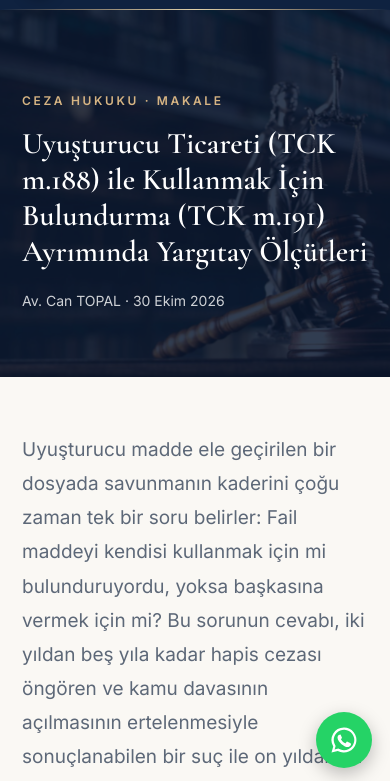
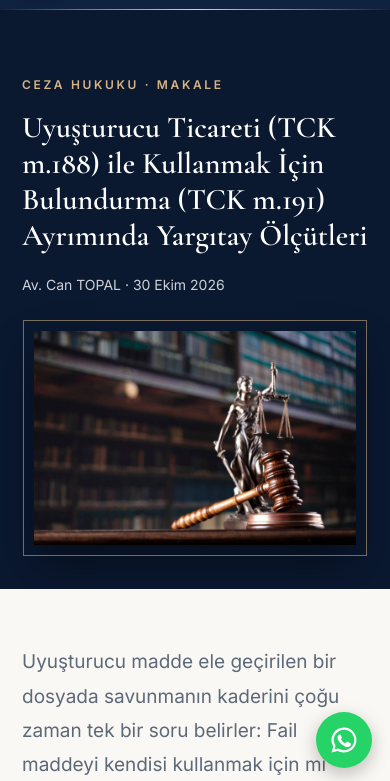
Before and after one commit to avcantopal/desehukuk, a plain HTML site: page makaleler/tck-188-191-ayrimi.html in a window 390 px wide. Shown: the part 58-839 px from the top of the page. Drawn offline with nearby package versions, Linux system fonts and the light colour scheme.

Commit message:
Makale başlıkları: masaüstünde sağda sinematik fotoğraf (odak ayarlı), mobilde kırpılmamış çerçeveli kart
Co-Authored-By: Claude Opus 5.5 <noreply@anthropic.com>
Claude-Session: https://claude.ai/code/session_01Mjb8x8zEP36WgpbVczNVZN

```diff
--- a/assets/sayfa.css
+++ b/assets/sayfa.css
@@ -84,3 +84,14 @@ body{overflow-x:hidden}
 .cta{position:relative;background:linear-gradient(rgba(10,24,48,.86),rgba(10,24,48,.9)),url(/assets/img/tokmak-gozluk.jpg) center/cover;padding:46px 30px;border-top:2px solid var(--gold);font-size:18px}
 @media(hover:none),(max-width:900px){.aband{background-attachment:scroll;padding:70px 22px}.hero.photo{padding:80px 0 64px}.hero.photo:after{background:rgba(10,24,48,.84)}}
 @media(prefers-reduced-motion:reduce){.hero.photo .hbg{animation:none}}
+
+/* makale başlığı v2: masaüstünde sağda sinematik, mobilde kırpılmamış kart */
+.hero.photo{display:flex;flex-direction:column;padding:150px 0 130px}
+.hero.photo .wrap{order:1}
+.hero.photo .hbg{left:var(--fl,34%);animation:none;transform:none;background-position:var(--fp,50% 50%);-webkit-mask-image:linear-gradient(90deg,transparent 0%,#000 32%);mask-image:linear-gradient(90deg,transparent 0%,#000 32%)}
+.hero.photo:after{background:linear-gradient(90deg,rgba(10,24,48,.96) 0%,rgba(10,24,48,.82) 38%,rgba(10,24,48,.25) 70%,rgba(10,24,48,.08) 100%)}
+@media(max-width:900px){
+  .hero.photo{padding:64px 0 44px}
+  .hero.photo:after{display:none}
+  .hero.photo .hbg{order:2;position:relative;inset:auto;left:auto;-webkit-mask-image:none;mask-image:none;background-position:center;aspect-ratio:3/2;margin:34px 34px 0;outline:1px solid rgba(214,180,131,.55);outline-offset:10px;box-shadow:0 20px 40px rgba(0,0,0,.4)}
+}
--- a/makaleler/tck-188-191-ayrimi.html
+++ b/makaleler/tck-188-191-ayrimi.html
@@ -32,7 +32,7 @@
   <a href="/#makaleler" class="back">← Tüm yazılar</a>
 </div></header>
 <div id="prog" aria-hidden="true"></div>
-<div class="hero photo"><div class="hbg" style="background-image:url(/assets/img/ceza.jpg)" aria-hidden="true"></div>
+<div class="hero photo"><div class="hbg" style="background-image:url(/assets/img/ceza.jpg);--fp:60% 38%" aria-hidden="true"></div>
 <div class="wrap">
   <div class="eyebrow">Ceza Hukuku · Makale</div>
   <h1>Uyuşturucu Ticareti (TCK m.188) ile Kullanmak İçin Bulundurma (TCK m.191) Ayrımında Yargıtay Ölçütleri</h1>
```
Also changed, not shown: makaleler/iik-269-temerrut-tahliye.html (+1 -1 lines), makaleler/yabanci-calisma-izni.html (+1 -1 lines).
